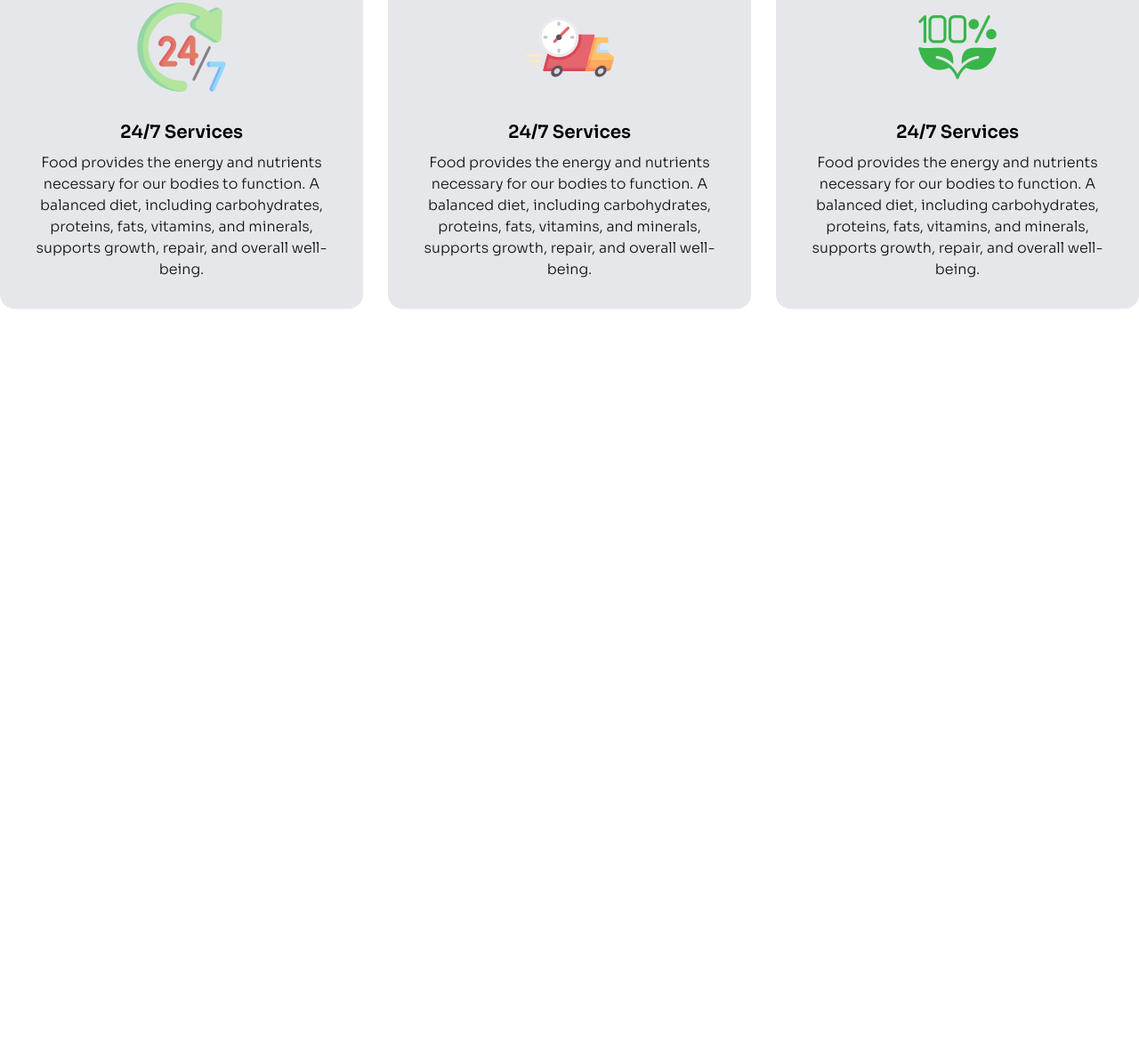
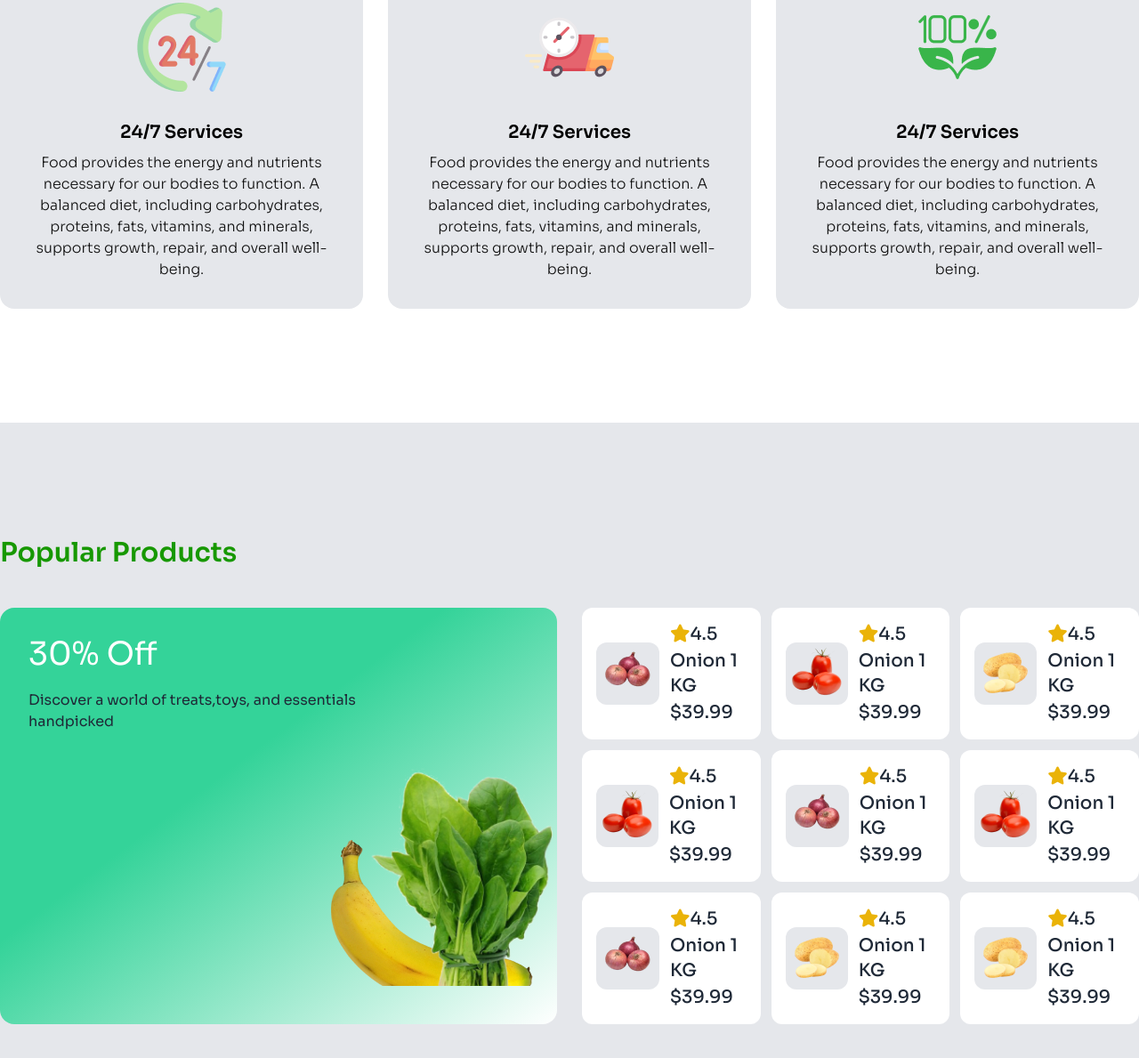
Before and after one commit to zarin857/B11-A3-0002, a plain HTML site: page index.html in a window 1280 px wide. Shown: the part 1452-2641 px from the top of the page at 89% size. Before the commit the page ends 1799 px from the top, so only its background shows below. Drawn offline with nearby package versions, Linux system fonts and the light colour scheme.

Commit message:
popular products section done

```diff
--- a/index.html
+++ b/index.html
@@ -130,6 +130,113 @@ Count</span> On, Prices You’ll Love!</h1>
   </div>
 </div>
      </section>
+     <!-- popular products section -->
+      <section class="bg-gray-200 mt-32">
+        <div class="py-32 container mx-auto">
+     <h3 class="font-semibold text-3xl text-accent mb-11">Popular Products</h3>
+     <!-- crd-box -->
+     <div class="grid grid-cols-1 lg:grid-cols-2 gap-7">
+     <!-- big card -->
+      <div class="bg-gradient-to-br from-emerald-400 from-40% to-white rounded-2xl grow">
+      <div class="space-y-5 ml-8 py-8">
+        <h2 class="font-normal text-4xl text-white">
+          30% Off
+        </h2>
+        <p class="mr-8">Discover a world of treats,toys, and essentials <br>handpicked</p>
+      </div>
+      <!-- image -->
+       <div  class="flex justify-end"><img src="c2-assets/vegetable-offer.png" alt=""></div>
+      </div>
+      <!-- small-cards -->
+       <div class="grid grid-cols-2 grid-rows-4 lg:grid-cols-3 lg:grid-rows-3 gap-3">
+       <!-- row-1 -->
+        <!-- onion -->
+         <div class="flex bg-white gap-3 items-center p-4 rounded-xl">
+          <img class="bg-gray-200 rounded-xl" src="c2-assets/onion.png" alt="">
+          <div class="space-y-0.5">
+           <h5 class="font-medium text-xl"><i class="fa-solid fa-star text-yellow-500"></i>4.5</h5>
+           <h5 class="font-medium text-xl">Onion 1 KG</h5>
+          <h5 class="font-medium text-xl">$39.99</h5>
+          </div>
+         </div>
+         <!-- tomato -->
+               <div class="flex bg-white gap-3 items-center p-4 rounded-xl">
+          <img class="bg-gray-200 rounded-xl" src="c2-assets/tomato.png" alt="">
+          <div class="space-y-0.5">
+           <h5 class="font-medium text-xl"><i class="fa-solid fa-star text-yellow-500"></i>4.5</h5>
+           <h5 class="font-medium text-xl">Onion 1 KG</h5>
+          <h5 class="font-medium text-xl">$39.99</h5>
+          </div>
+         </div>
+         <!-- potato -->
+               <div class="flex bg-white gap-3 items-center p-4 rounded-xl">
+          <img class="bg-gray-200 rounded-xl" src="c2-assets/potato.png" alt="">
+          <div class="space-y-0.5">
+           <h5 class="font-medium text-xl"><i class="fa-solid fa-star text-yellow-500"></i>4.5</h5>
+           <h5 class="font-medium text-xl">Onion 1 KG</h5>
+          <h5 class="font-medium text-xl">$39.99</h5>
+          </div>
+         </div>
+       <!-- row-2-->
+        <!-- tomato -->
+         <div class="flex bg-white gap-3 items-center p-4 rounded-xl">
+          <img class="bg-gray-200 rounded-xl" src="c2-assets/tomato.png" alt="">
+          <div class="space-y-0.5">
+           <h5 class="font-medium text-xl"><i class="fa-solid fa-star text-yellow-500"></i>4.5</h5>
+           <h5 class="font-medium text-xl">Onion 1 KG</h5>
+          <h5 class="font-medium text-xl">$39.99</h5>
+          </div>
+         </div>
+         <!-- onion -->
+               <div class="flex bg-white gap-3 items-center p-4 rounded-xl">
+          <img class="bg-gray-200 rounded-xl" src="c2-assets/onion.png" alt="">
+          <div class="space-y-0.5">
+           <h5 class="font-medium text-xl"><i class="fa-solid fa-star text-yellow-500"></i>4.5</h5>
+           <h5 class="font-medium text-xl">Onion 1 KG</h5>
+          <h5 class="font-medium text-xl">$39.99</h5>
+          </div>
+         </div>
+         <!-- tomato -->
+               <div class="flex bg-white gap-3 items-center p-4 rounded-xl">
+          <img class="bg-gray-200 rounded-xl" src="c2-assets/tomato.png" alt="">
+          <div class="space-y-0.5">
+           <h5 class="font-medium text-xl"><i class="fa-solid fa-star text-yellow-500"></i>4.5</h5>
+           <h5 class="font-medium text-xl">Onion 1 KG</h5>
+          <h5 class="font-medium text-xl">$39.99</h5>
+          </div>
+         </div>
+       <!-- row-3 -->
+        <!-- onion -->
+         <div class="flex bg-white gap-3 items-center p-4 rounded-xl">
+          <img class="bg-gray-200 rounded-xl" src="c2-assets/onion.png" alt="">
+          <div class="space-y-0.5">
+           <h5 class="font-medium text-xl"><i class="fa-solid fa-star text-yellow-500"></i>4.5</h5>
+           <h5 class="font-medium text-xl">Onion 1 KG</h5>
+          <h5 class="font-medium text-xl">$39.99</h5>
+          </div>
+         </div>
+         <!-- potato -->
+               <div class="flex bg-white gap-3 items-center p-4 rounded-xl">
+          <img class="bg-gray-200 rounded-xl" src="c2-assets/potato.png" alt="">
+          <div class="space-y-0.5">
+           <h5 class="font-medium text-xl"><i class="fa-solid fa-star text-yellow-500"></i>4.5</h5>
+           <h5 class="font-medium text-xl">Onion 1 KG</h5>
+          <h5 class="font-medium text-xl">$39.99</h5>
+          </div>
+         </div>
+         <!-- potato -->
+               <div class="flex bg-white gap-3 items-center p-4 rounded-xl">
+          <img class="bg-gray-200 rounded-xl" src="c2-assets/potato.png" alt="">
+          <div class="space-y-0.5">
+           <h5 class="font-medium text-xl"><i class="fa-solid fa-star text-yellow-500"></i>4.5</h5>
+           <h5 class="font-medium text-xl">Onion 1 KG</h5>
+          <h5 class="font-medium text-xl">$39.99</h5>
+          </div>
+         </div>
+      </div>
+      </div>
+        </div>
+      </section>
   </main>
    <footer>
 
```
